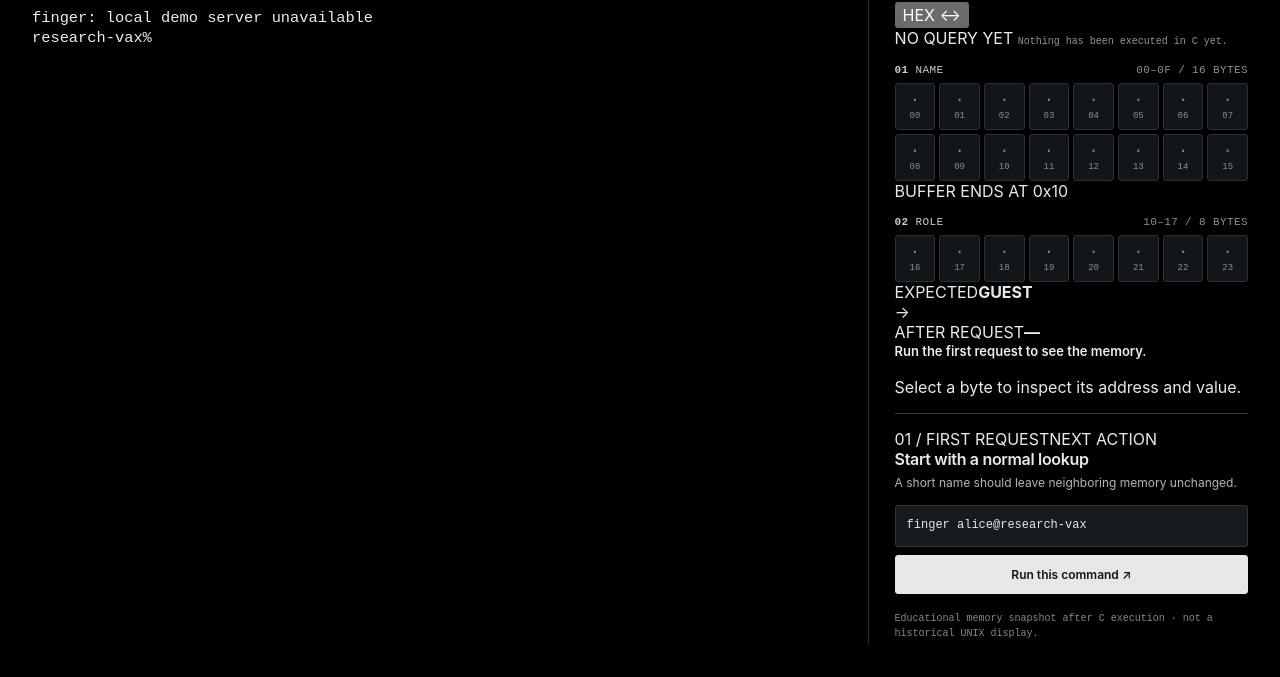
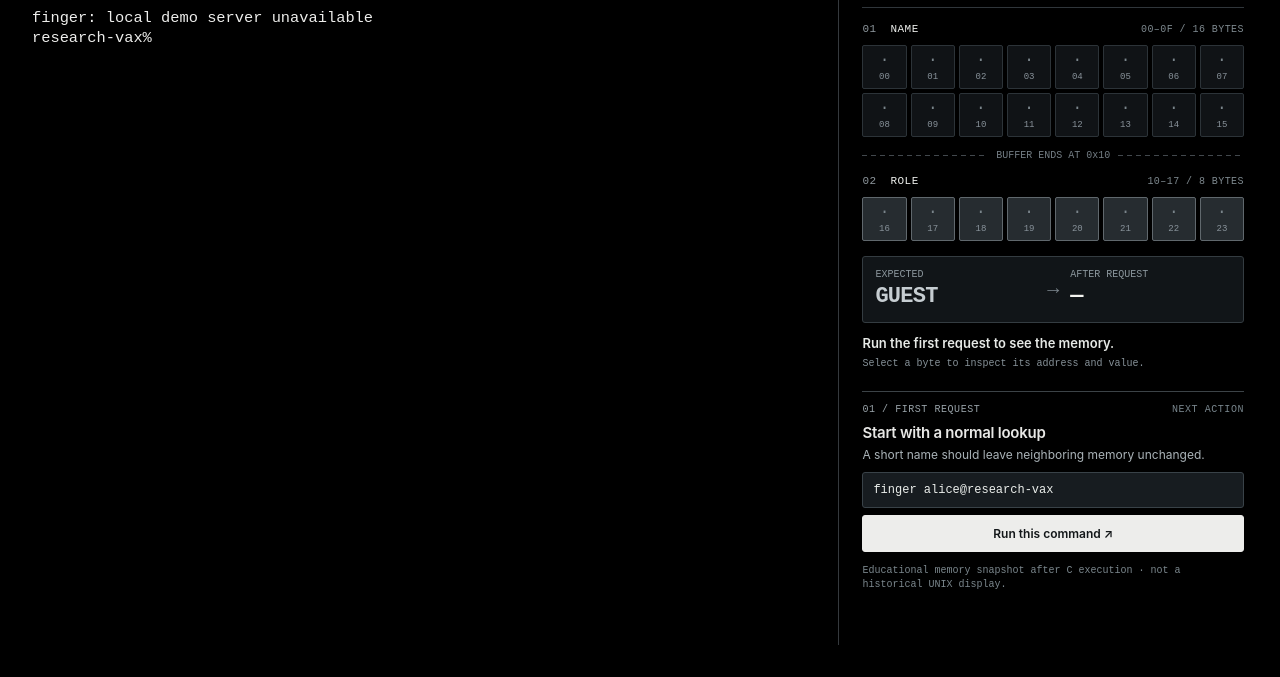
Before and after one commit to oRichard05/morris-worm-buffer-overflow-lab, a website: page web/index.html in a window 1280 px wide. Shown: the part 123-800 px from the top of the page. Drawn offline with Linux system fonts and the light colour scheme; no server answers.

Commit message:
style: build focused forensic memory monitor with readable bytes and explicit overwrite boundary

```diff
--- a/web/styles.css
+++ b/web/styles.css
@@ -66,64 +66,100 @@ button:focus-visible, input:focus-visible { outline: 2px solid #eee; outline-off
 }
 
 .memory-monitor {
+  --surface: #14171a;
   min-width: 0;
   height: 100%;
   overflow-y: auto;
   scrollbar-width: thin;
-  scrollbar-color: #353b40 transparent;
-  border-left: 1px solid #292e33;
-  padding: 4px 0 14px clamp(18px, 2vw, 27px);
-  color: #e9e9e7;
-  font-family: -apple-system,BlinkMacSystemFont,"Segoe UI",sans-serif;
+  scrollbar-color: #3c4349 transparent;
+  padding: 3px 4px 10px 23px;
+  border-left: 1px solid #35393d;
+  color: #e8e8e6;
+  font-family: -apple-system, BlinkMacSystemFont, "Segoe UI", sans-serif;
 }
-.monitor-topline,
-.region-heading,
-.monitor-state,
-.guide-step,
-.snapshot-context,
-.snapshot-note {
-  font-family: "Courier New",Courier,monospace;
+.inspector-header {
+  display: flex;
+  justify-content: space-between;
+  align-items: center;
+  gap: 12px;
+  margin-bottom: 19px;
 }
-.monitor-topline {
+.inspector-index {
+  display: block;
+  color: #91999e;
+  font: 10px/1.3 "Courier New", monospace;
+  letter-spacing: .11em;
+}
+.inspector-identity h2 {
+  margin: 4px 0 0;
+  color: #f4f4f1;
+  font-size: 22px;
+  letter-spacing: -.04em;
+  line-height: 1.15;
+}
+.mode-toggle {
+  flex: none;
+  padding: 8px 10px;
+  background: #16191c;
+  border: 1px solid #41474c;
+  border-radius: 4px;
+  color: #d4d9dd;
+  font: 11px/1.1 "Courier New", monospace;
+}
+.mode-toggle[aria-pressed="true"] {
+  background: #e9eae9;
+  border-color: #e9eae9;
+  color: #101215;
+}
+.mode-toggle span { margin-left: 3px; }
+.memory-status {
   display: flex;
   align-items: center;
   justify-content: space-between;
-  gap: 12px;
-  color: #959da2;
-  font-size: 10px;
-  letter-spacing: .06em;
+  gap: 8px;
+  border-block: 1px solid #30363b;
+  padding: 10px 0;
+  margin-bottom: 14px;
 }
-.monitor-topline span:last-child { color: #747d83; text-align: right; }
-.monitor-title {
-  font: 600 21px/1.2 -apple-system,BlinkMacSystemFont,"Segoe UI",sans-serif;
-  letter-spacing: -.035em;
-  margin: 14px 0 17px;
+.status-indicator,
+.snapshot-context {
+  font: 10px/1.3 "Courier New",monospace;
+  letter-spacing: .045em;
 }
-.monitor-state {
+.status-indicator {
+  color: #eceeeb;
   display: flex;
   align-items: center;
-  justify-content: space-between;
-  gap: 12px;
-  padding: 10px 0;
-  margin: 0 0 12px;
-  border-top: 1px solid #252b2f;
-  border-bottom: 1px solid #252b2f;
-  color: #d7dadd;
-  font-size: 11px;
+  gap: 7px;
 }
-.monitor-capacity { color: #889198; }
-.memory-region { margin-top: 15px; }
+.status-indicator::before {
+  content: "";
+  width: 6px;
+  height: 6px;
+  border: 1px solid #91989c;
+  background: transparent;
+  border-radius: 50%;
+}
+.memory-monitor.is-changed .status-indicator::before { background: #f4f4ef; border-color: #f4f4ef; }
+.memory-monitor.is-rejected .status-indicator::before { background: #f4f4ef; }
+.snapshot-context { color: #8b9399; text-align: right; }
+.memory-region { margin: 0; }
 .region-heading {
   display: flex;
   align-items: center;
   justify-content: space-between;
-  gap: 12px;
-  margin: 0 0 7px;
-  font-size: 11px;
-  color: #c8ced1;
-  letter-spacing: .035em;
+  gap: 10px;
+  margin-bottom: 8px;
+  color: #eef0ed;
+  font: 11px/1.35 "Courier New",monospace;
+  letter-spacing: .04em;
 }
-.region-heading span:last-child { color: #889198; }
+.region-heading b {
+  font-weight: normal;
+  color: #8e979d;
+  margin-right: 7px;
+}
+.region-heading > span:last-child { color: #7e898f; font-size: 10px; }
 .snapshot-bytes {
   display: grid;
   grid-template-columns: repeat(8, minmax(0,1fr));
@@ -131,132 +167,190 @@ button:focus-visible, input:focus-visible { outline: 2px solid #eee; outline-off
 }
 .snapshot-byte {
   min-width: 0;
-  height: 47px;
+  height: 44px;
   display: flex;
   flex-direction: column;
+  justify-content: center;
   align-items: center;
-  justify-content: center;
-  gap: 4px;
-  color: #f0f1ef;
-  background: #1b2024;
-  border: 1px solid #424a50;
-  border-radius: 3px;
-  font: 17px/1 "Courier New",monospace;
+  gap: 5px;
+  border: 1px solid #464e54;
+  background: #161b1f;
+  border-radius: 2px;
+  color: #f1f3f0;
+  font: 16px/1 "Courier New",monospace;
+  cursor: pointer;
+  padding: 0;
+  transition: background-color .15s ease, border-color .15s ease;
 }
-.role-region .snapshot-byte {
-  background: #282d32;
-  border-color: #626b71;
+.snapshot-byte:hover { border-color: #c2c8cc; }
+.snapshot-byte:focus-visible { outline: 1px solid #fff; outline-offset: 1px; }
+.snapshot-byte.selected { box-shadow: inset 0 0 0 1px #c3ccd0; }
+.snapshot-byte .byte-index {
+  color: #89939b;
+  font: 9px/1 "Courier New",monospace;
 }
 .snapshot-byte.placeholder {
-  color: #7c848a;
-  background: #131619;
-  border-color: #2a3034;
+  background: #101316;
+  color: #7a858b;
+  border-color: #2c3338;
+  cursor: default;
 }
 .snapshot-byte.changed {
-  background: #e8e8e6;
+  background: #f1f1ef;
   border-color: #fff;
-  color: #111417;
+  color: #111517;
 }
-.snapshot-byte .byte-index {
-  color: #869198;
-  font: 9px/1 "Courier New",monospace;
+.snapshot-byte.changed .byte-index { color: #5d666b; }
+.memory-boundary {
+  display: flex;
+  align-items: center;
+  gap: 8px;
+  margin: 12px 0;
+  color: #747e85;
+  font: 10px/1.3 "Courier New",monospace;
+  white-space: nowrap;
 }
-.snapshot-byte.changed .byte-index { color: #505960; }
-.snapshot-summary { padding: 14px 0 3px; min-height: 69px; }
+.boundary-marker {
+  display: block;
+  height: 1px;
+  flex: 1;
+  background: repeating-linear-gradient(to right, #42484d 0 5px, transparent 5px 9px);
+}
+.memory-monitor.is-changed .memory-boundary { color: #f3f3ef; }
+.memory-monitor.is-changed .boundary-marker { background: #d7d9d7; }
+.role-region .snapshot-byte {
+  background: #262c30;
+  border-color: #60686d;
+}
+.role-region .snapshot-byte.changed { background: #f1f1ef; color: #101315; border-color: #fff; }
+.role-transition {
+  display: grid;
+  grid-template-columns: minmax(0,1fr) 24px minmax(0,1fr);
+  align-items: center;
+  gap: 5px;
+  margin-top: 15px;
+  padding: 12px;
+  background: #111518;
+  border: 1px solid #343c41;
+  border-radius: 3px;
+}
+.role-side { min-width: 0; }
+.role-side span {
+  display: block;
+  color: #8c979d;
+  font: 10px/1.25 "Courier New",monospace;
+  margin-bottom: 4px;
+}
+.role-side strong {
+  color: #c6cdd1;
+  font: 600 22px/1.1 "Courier New",monospace;
+  letter-spacing: -.035em;
+}
+.role-current strong { color: #f4f4f0; }
+.memory-monitor.is-changed .role-current strong { background: #f2f2ee; color: #111517; padding: 2px 4px; margin-left: -4px; }
+.transition-arrow { text-align: center; color: #778188; font: 20px/1 "Courier New",monospace; }
+.byte-inspection { padding: 12px 0 11px; min-height: 65px; }
 .snapshot-result {
-  color: #ededeb;
-  font-size: 13px;
-  line-height: 1.45;
-  font-weight: 600;
+  color: #e6e9e6;
+  font: 600 13px/1.35 -apple-system,BlinkMacSystemFont,"Segoe UI",sans-serif;
   margin: 0;
 }
-.snapshot-context {
+.byte-detail {
+  color: #879299;
+  font: 10px/1.35 "Courier New",monospace;
   margin: 5px 0 0;
-  font-size: 10px;
-  line-height: 1.4;
-  color: #8d989f;
 }
 .guide-pane {
-  border-top: 1px solid #343a3f;
-  margin-top: 14px;
-  padding-top: 15px;
+  border-top: 1px solid #3c4347;
+  padding-top: 12px;
+  margin-top: 3px;
 }
-.guide-step {
-  font-size: 10px;
-  letter-spacing: .09em;
-  color: #a2abb0;
-  margin: 0 0 8px;
+.guide-meta {
+  display: flex;
+  justify-content: space-between;
+  gap: 8px;
+  color: #98a2a8;
+  font: 10px/1.25 "Courier New",monospace;
+  letter-spacing: .055em;
 }
+.guide-meta span:last-child { color: #78858c; }
 .guide-pane h3 {
-  font-size: 16px;
+  margin: 8px 0 4px;
+  font-size: 15px;
+  line-height: 1.25;
   font-weight: 600;
-  line-height: 1.3;
-  letter-spacing: -.02em;
-  margin: 0;
+  letter-spacing: -.017em;
 }
 .guide-description {
-  margin: 6px 0 13px;
-  color: #b0b7bc;
-  font-size: 12px;
-  line-height: 1.4;
+  margin: 0 0 9px;
+  color: #aab3b8;
+  font: 12px/1.35 -apple-system,BlinkMacSystemFont,"Segoe UI",sans-serif;
 }
 .guide-command {
   display: block;
-  font: 12px/1.45 "Courier New",monospace;
-  color: #e5e8e9;
+  padding: 9px 10px;
+  margin: 0 0 7px;
+  background: #171c20;
+  border: 1px solid #394248;
+  color: #ebeeeb;
+  font: 12px/1.35 "Courier New",monospace;
   overflow-wrap: anywhere;
-  background: #171b1e;
-  border: 1px solid #31383c;
   border-radius: 3px;
-  padding: 11px;
-  margin-bottom: 8px;
 }
 .guide-button {
   display: block;
   width: 100%;
+  padding: 10px 11px;
+  background: #ededeb;
+  border: 1px solid #ededeb;
+  color: #131719;
+  border-radius: 3px;
+  font: 600 12px/1.25 -apple-system,BlinkMacSystemFont,"Segoe UI",sans-serif;
   text-align: center;
-  color: #111417;
-  background: #e7e7e5;
-  border: 1px solid #e7e7e5;
-  border-radius: 3px;
-  font: 600 12px/1.3 -apple-system,BlinkMacSystemFont,"Segoe UI",sans-serif;
-  padding: 11px 12px;
 }
 .guide-button:hover:not(:disabled) { background: #fff; }
-.guide-button:disabled { opacity: .55; cursor: wait; }
-.guide-button.secondary { background: #e7e7e5; color: #111417; }
+.guide-button:disabled { opacity: .5; cursor: progress; }
+.guide-button.secondary { background: #ededeb; color: #131719; }
 .snapshot-note {
-  margin: 18px 0 0;
-  color: #80898f;
-  font-size: 10px;
-  line-height: 1.45;
+  margin: 12px 0 0;
+  color: #7b878d;
+  font: 10px/1.35 "Courier New",monospace;
 }
-@media (min-width: 961px) and (max-height: 710px) {
-  .terminal-view { padding: 16px 22px; }
-  .memory-monitor { padding-top: 0; padding-bottom: 0; }
-  .monitor-title { font-size: 19px; margin: 8px 0 10px; }
-  .monitor-state { margin-bottom: 7px; padding: 6px 0; }
-  .memory-region { margin-top: 10px; }
-  .snapshot-byte { height: 36px; }
-  .snapshot-summary { min-height: 43px; padding-top: 10px; }
-  .guide-pane { margin-top: 8px; padding-top: 11px; }
+@media (min-width: 961px) {
+  .terminal-layout {
+    grid-template-columns: minmax(0,1fr) clamp(370px,32vw,410px);
+    gap: clamp(20px,2.5vw,36px);
+  }
+}
+@media (min-width: 961px) and (max-height: 720px) {
+  .terminal-view { padding: 18px 25px; }
+  .memory-monitor { padding-top: 0; }
+  .inspector-header { margin-bottom: 11px; }
+  .inspector-identity h2 { font-size: 20px; }
+  .memory-status { padding: 7px 0; margin-bottom: 9px; }
+  .snapshot-byte { height: 39px; gap: 3px; }
+  .memory-boundary { margin: 8px 0; }
+  .role-transition { margin-top: 10px; padding: 8px 10px; }
+  .role-side strong { font-size: 19px; }
+  .byte-inspection { padding: 8px 0; min-height: 52px; }
+  .guide-pane { padding-top: 9px; }
   .guide-description { display: none; }
-  .guide-command { padding: 8px; margin-bottom: 7px; }
-  .guide-button { padding: 9px; }
+  .guide-command { padding: 7px 9px; }
+  .guide-button { padding: 8px 10px; }
   .snapshot-note { display: none; }
 }
 @media (max-width: 960px) {
   .terminal-view { height: auto; min-height: 100dvh; }
   .terminal-layout { display: flex; flex-direction: column; height: auto; }
-  .screen { height: min(65dvh,570px); min-height: 300px; }
+  .screen { height: min(64dvh,570px); min-height: 300px; }
   .memory-monitor { height: auto; overflow: visible; padding: 18px 0 22px; border-left: 0; border-top: 1px solid #333a3f; }
-  .snapshot-byte { height: 50px; }
+  .snapshot-byte { height: 49px; }
 }
 @media (max-width: 560px) {
   .terminal-view { padding: 16px 12px; }
-  .terminal-layout { gap: 16px; }
+  .terminal-layout { gap: 18px; }
   .screen { font-size: 12px; height: 55dvh; min-height: 270px; }
-  .snapshot-byte { height: 42px; font-size: 14px; }
+  .snapshot-byte { height: 41px; font-size: 14px; }
 }
 
 .analysis-view {
```
